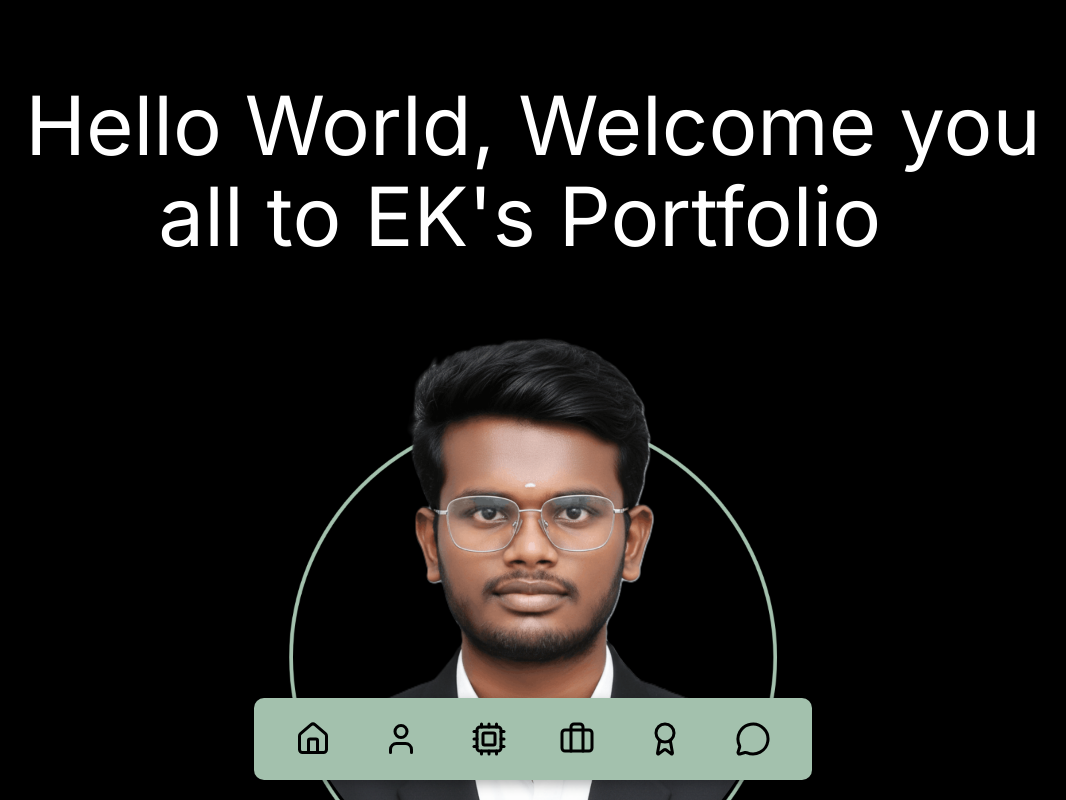
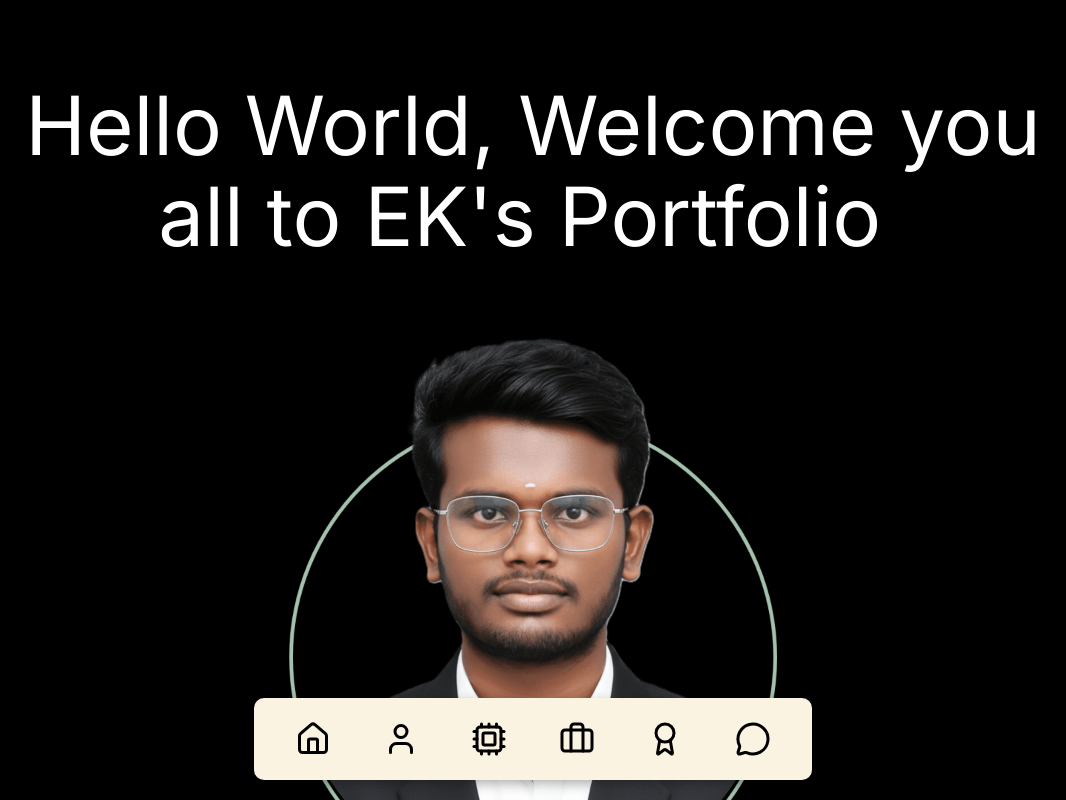
Before and after one commit to Elango-Kannan-00/Portfolio-Website, a React (Vite) app: page / in a window 1280 px wide. Shown: the top 800 px of the page, without its empty margins (107-1173 px from the left). Built offline with nearby package versions, Linux system fonts and the light colour scheme.

Commit message:
Added tailwind configurations

```diff
--- a/package.json
+++ b/package.json
@@ -12,6 +12,7 @@
   "dependencies": {
     "@reduxjs/toolkit": "^2.10.1",
     "lucide-react": "^0.544.0",
+    "ogl": "^1.0.11",
     "react": "^19.2.0",
     "react-dom": "^19.2.0",
     "react-redux": "^9.2.0"
--- a/tailwind.config.js
+++ b/tailwind.config.js
@@ -4,7 +4,7 @@ export default {
   theme: {
     extend: {
       colors: {
-        "ek-primary": "#a3c1ad",
+        "ek-primary": "#FAF3E1",
         "ek-bg": "#000000",
         "ek-card": "#121212",
         "ek-text": "#ffffff",
```
Also changed, not shown: 2 other files (tests, documents, lock files or other folders).
